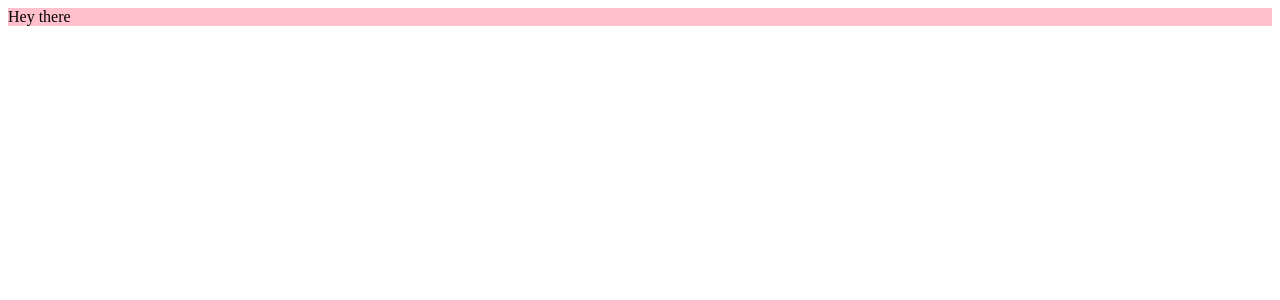
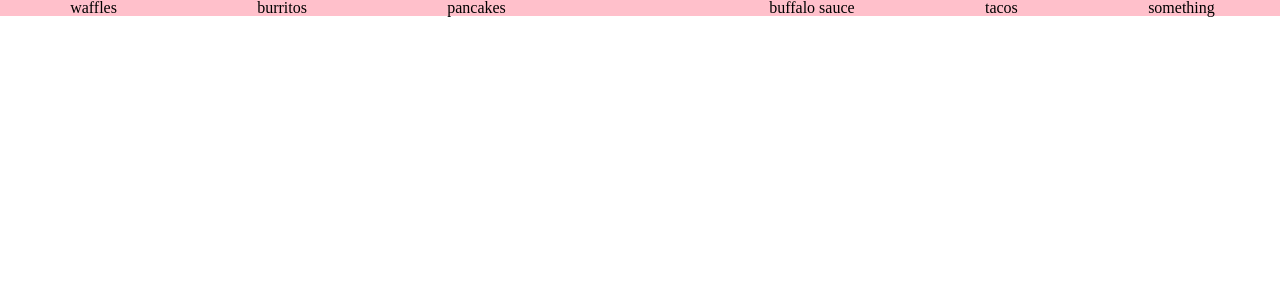
Before and after one commit to michaelmorrisg/cuties-cakes, a React (Create React App) app: page / in a window 1280 px wide. Shown: the top 300 px of the page. Built offline with nearby package versions, Linux system fonts and the light colour scheme.

Commit message:
more stuff

```diff
--- a/src/App.js
+++ b/src/App.js
@@ -5,7 +5,10 @@
 function App() {
   return (
     <div className="App">
-      <NavLogoCenter />
+      <NavLogoCenter
+        leftNavItems={[{text: 'waffles', dropDownOptions: [{text: 'more stuff'}]}, {text: 'burritos'}, {text: 'pancakes'}]}
+        rightNavItems={[{text: 'buffalo sauce'}, {text: 'tacos'}, {text: 'something'}]}
+      />
     </div>
   );
 }
--- a/src/Components/NavLogoCenter/NavLogoCenter.js
+++ b/src/Components/NavLogoCenter/NavLogoCenter.js
@@ -2,10 +2,19 @@
 
 class NavLogoCenter extends Component {
 
-    render() {
+    render(props) {
         return (
             <div className="nav-main">
-                Hey there
+                <div className="nav-left">
+                    {this.props.leftNavItems.map(navItem => {
+                        return <div>{navItem.text}</div>
+                    })}
+                </div>
+                <div className="nav-right">
+                    {this.props.rightNavItems.map(navItem => {
+                        return <div>{navItem.text}</div>
+                    })}
+                </div>
             </div>
         )
     }
--- /dev/null
+++ b/src/styles/_reset.scss
@@ -0,0 +1,48 @@
+/* http://meyerweb.com/eric/tools/css/reset/
+   v2.0 | 20110126
+   License: none (public domain)
+*/
+
+html, body, div, span, applet, object, iframe,
+h1, h2, h3, h4, h5, h6, p, blockquote, pre,
+a, abbr, acronym, address, big, cite, code,
+del, dfn, em, img, ins, kbd, q, s, samp,
+small, strike, strong, sub, sup, tt, var,
+b, u, i, center,
+dl, dt, dd, ol, ul, li,
+fieldset, form, label, legend,
+table, caption, tbody, tfoot, thead, tr, th, td,
+article, aside, canvas, details, embed,
+figure, figcaption, footer, header, hgroup,
+menu, nav, output, ruby, section, summary,
+time, mark, audio, video {
+	margin: 0;
+	padding: 0;
+	border: 0;
+	font-size: 100%;
+	font: inherit;
+	vertical-align: baseline;
+}
+/* HTML5 display-role reset for older browsers */
+article, aside, details, figcaption, figure,
+footer, header, hgroup, menu, nav, section {
+	display: block;
+}
+body {
+	line-height: 1;
+}
+ol, ul {
+	list-style: none;
+}
+blockquote, q {
+	quotes: none;
+}
+blockquote:before, blockquote:after,
+q:before, q:after {
+	content: '';
+	content: none;
+}
+table {
+	border-collapse: collapse;
+	border-spacing: 0;
+}
--- a/src/styles/components/_NavLogoCenter.scss
+++ b/src/styles/components/_NavLogoCenter.scss
@@ -1,3 +1,18 @@
 .nav-main {
     background-color: $main;
+    display: flex;
+    justify-content: space-between;
+
+    .nav-left {
+        width: 45%;
+        float: left;
+        display: flex;
+        justify-content: space-around;
+    }
+    .nav-right {
+        width: 45%;
+        float: right;
+        display: flex;
+        justify-content: space-around;
+    }
 }
--- a/src/styles/main.scss
+++ b/src/styles/main.scss
@@ -1,3 +1,5 @@
+@import "reset";
 @import "colors";
 
+// Components
 @import "components/NavLogoCenter";
```
